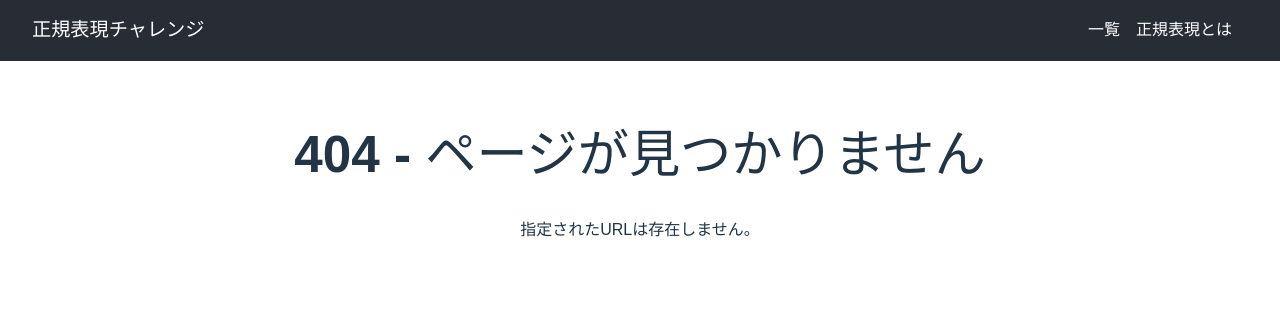
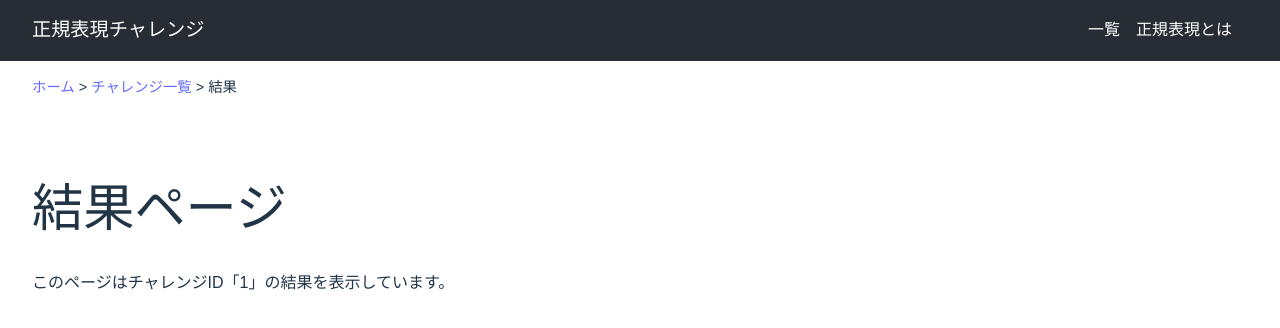
Before and after one commit to ishi720/regex-challenge, a React (Vite) app in the folder client/: page /result/1 in a window 1280 px wide. Before the commit this address had no page. Shown: the top 328 px of the page. Built offline with nearby package versions, Linux system fonts and the light colour scheme.

Commit message:
結果画面への遷移

```diff
--- a/client/src/App.tsx
+++ b/client/src/App.tsx
@@ -15,7 +15,7 @@ const App: React.FC = () => {
         <Route path="/" element={<HomePage />} />
         <Route path="/list" element={<ListPage />} />
         <Route path="/challenge/:id" element={<ChallengePage />} />
-        <Route path="/result" element={<ResultPage />} />
+        <Route path="/result/:id" element={<ResultPage />} />
         <Route path="/about" element={<AboutPage />} />
         <Route path="*" element={<NotFoundPage />} />
       </Routes>
--- a/client/src/components/Breadcrumbs.tsx
+++ b/client/src/components/Breadcrumbs.tsx
@@ -15,7 +15,7 @@ const Breadcrumbs = () => {
       { label: 'チャレンジ一覧', to: '/list' },
       { label: 'チャレンジ' }
     );
-  } else if (pathname === '/result') {
+  } else if (pathname.startsWith('/result/')) {
     crumbs.push(
       { label: 'チャレンジ一覧', to: '/list' },
       { label: '結果' }
--- a/client/src/pages/ChallengePage.tsx
+++ b/client/src/pages/ChallengePage.tsx
@@ -1,5 +1,5 @@
 import React, { useState } from 'react';
-import { useParams } from 'react-router-dom';
+import { useParams, useNavigate } from 'react-router-dom';
 import Header from '../components/Header';
 import { challenges } from '../data/challenges';
 import Breadcrumbs from '../components/Breadcrumbs';
@@ -29,9 +29,13 @@ const ChallengePage: React.FC = () => {
     }
   };
 
-  // 「回答」ボタンの処理（仮）
+  // 「回答」ボタンの処理
+  const navigate = useNavigate();
   const handleSubmit = () => {
-    alert('回答を送信しました。');
+    const confirmed = window.confirm("ほんとうに回答してもいいですか？");
+    if (confirmed) {
+      navigate(`/result/${challengeId}`);
+    }
   };
 
   return (
--- a/client/src/pages/ResultPage.tsx
+++ b/client/src/pages/ResultPage.tsx
@@ -1,15 +1,17 @@
 import React from 'react';
 import Header from '../components/Header';
+import { useParams } from 'react-router-dom';
 import Breadcrumbs from '../components/Breadcrumbs';
 
 const ResultPage: React.FC = () => {
+  const { id } = useParams<{ id: string }>();
   return (
     <>
       <Header />
       <Breadcrumbs />
       <div style={{ padding: '2rem' }}>
         <h1>結果ページ</h1>
-        <p>ここに、チャレンジ結果や正解・不正解の判定などを表示します（仮）。</p>
+        <p>このページはチャレンジID「{id}」の結果を表示しています。</p>
       </div>
     </>
   );
```
